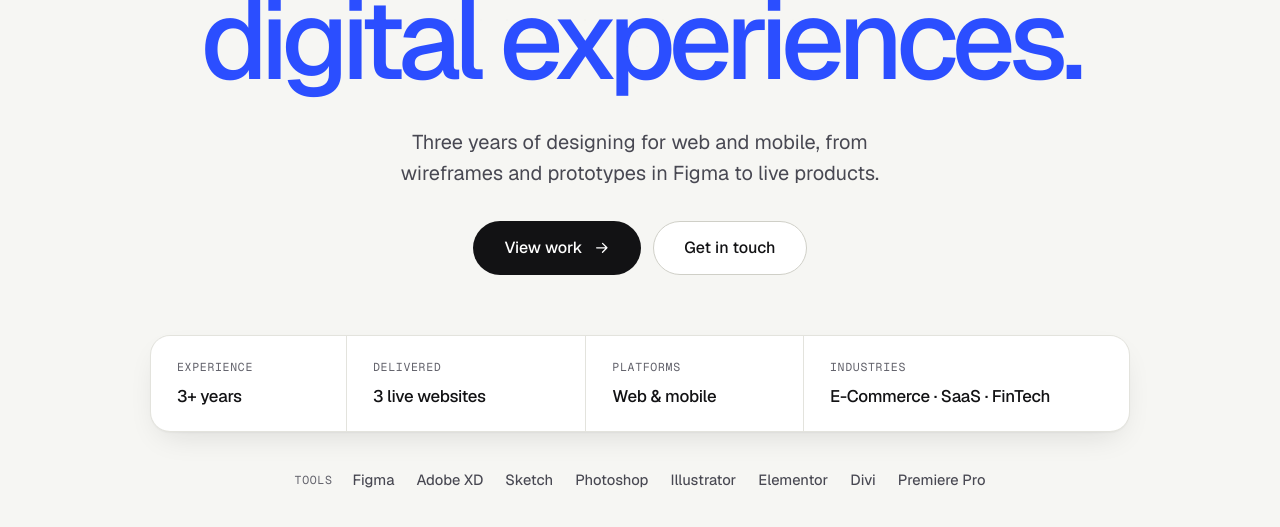
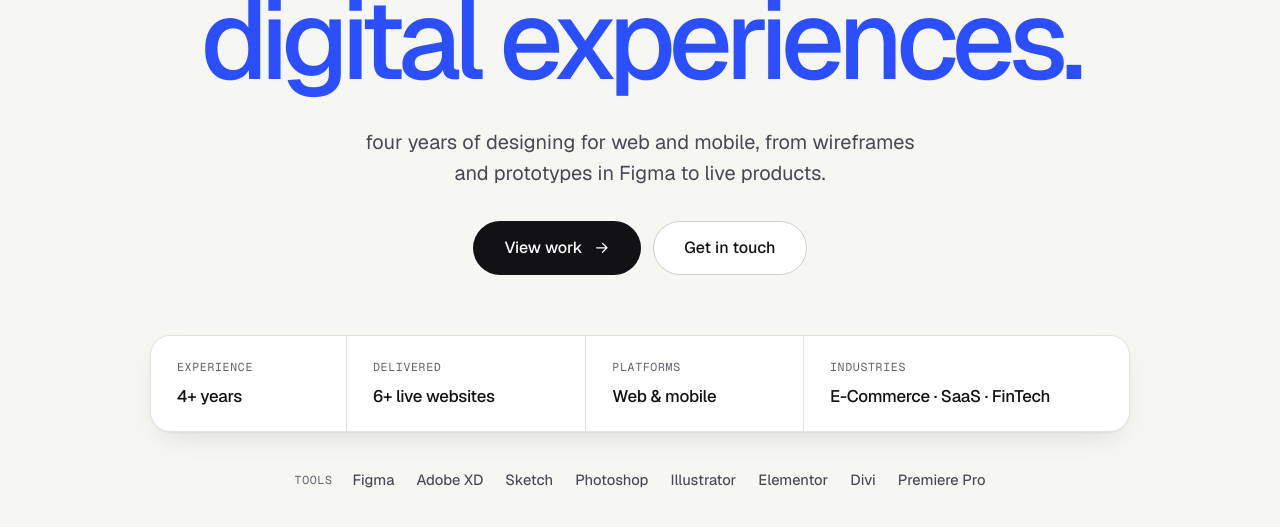
Before and after one commit to Rohanj21/rohan-portfolio, a plain HTML site: page public/index.html in a window 1280 px wide. Shown: the part 467-994 px from the top of the page. Drawn offline with nearby package versions, Linux system fonts and the light colour scheme.

Commit message:
Update portfolio website

```diff
--- a/public/index.html
+++ b/public/index.html
@@ -132,7 +132,7 @@
           <span class="hero-line"><span class="hero-line-inner"><em>digital experiences.</em></span></span>
         </h1>
 
-        <p class="hero-lead" data-hero>Three years of designing for web and mobile, from wireframes and prototypes in Figma to live products.</p>
+        <p class="hero-lead" data-hero>four years of designing for web and mobile, from wireframes and prototypes in Figma to live products.</p>
 
         <div class="hero-actions" data-hero>
           <a class="btn btn-primary btn-lg" href="#projects">View work <svg class="icon" aria-hidden="true"><use href="#i-arrow"/></svg></a>
@@ -140,8 +140,8 @@
         </div>
 
         <dl class="hero-meta" data-hero>
-          <div><dt>Experience</dt><dd>3+ years</dd></div>
-          <div><dt>Delivered</dt><dd>3 live websites</dd></div>
+          <div><dt>Experience</dt><dd>4+ years</dd></div>
+          <div><dt>Delivered</dt><dd>6+ live websites</dd></div>
           <div><dt>Platforms</dt><dd>Web &amp; mobile</dd></div>
           <div><dt>Industries</dt><dd>E-Commerce · SaaS · FinTech</dd></div>
         </dl>
```
